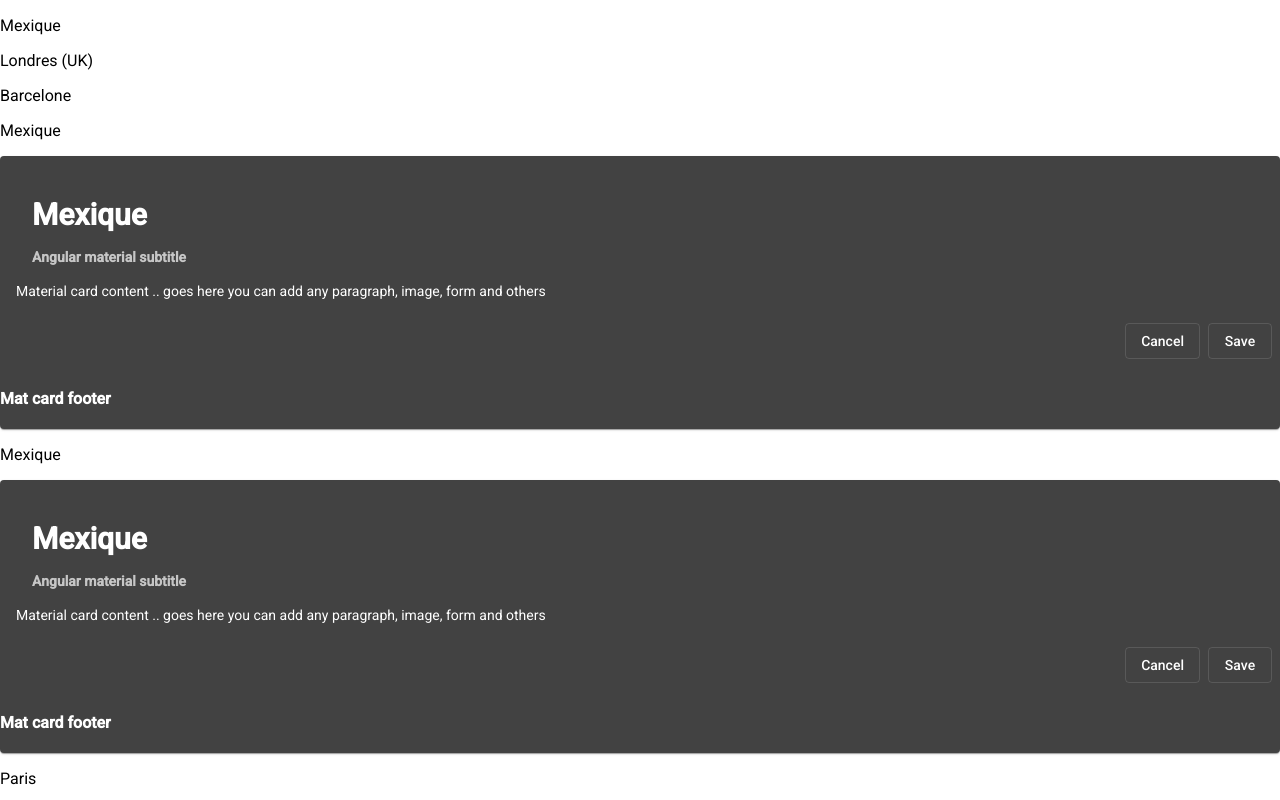
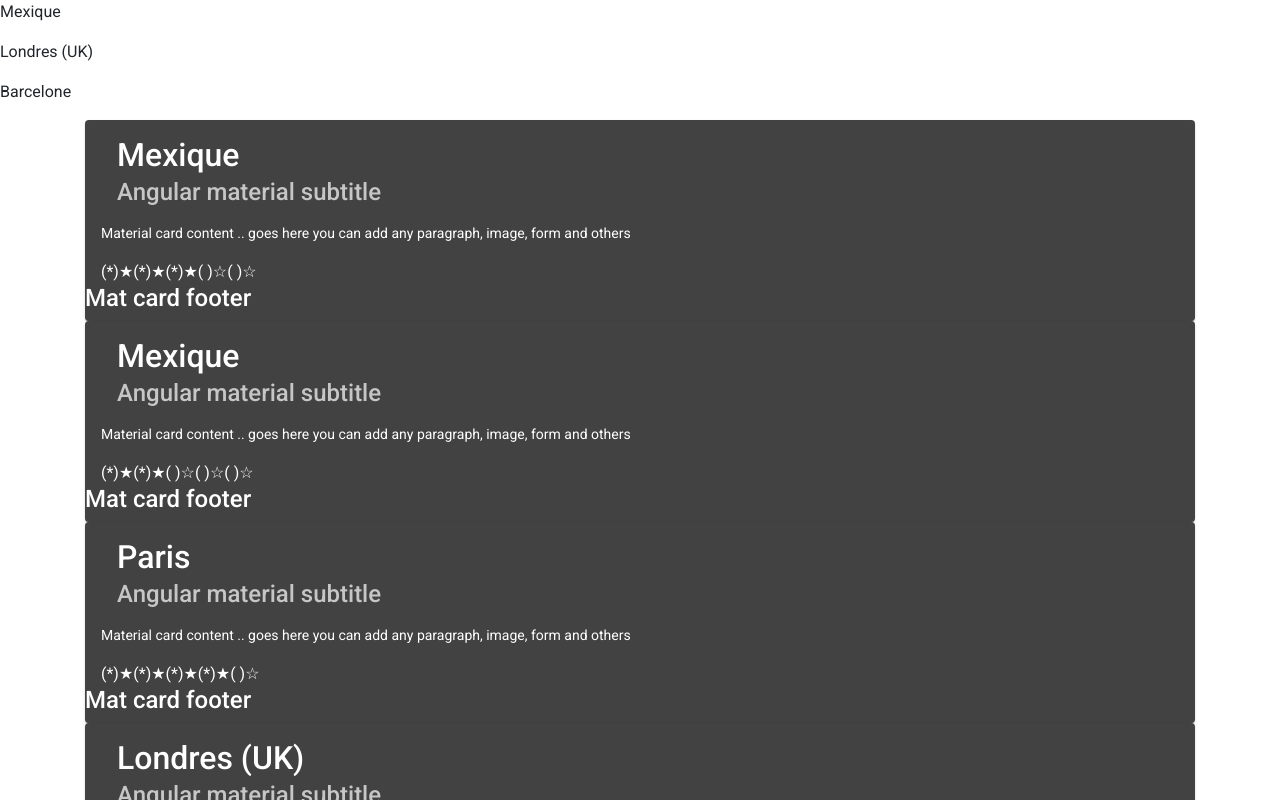
Before and after one commit to BDDinh/Techniques-Programmation-3-Projet1, an Angular app: page / in a window 1280 px wide. Shown: the top 800 px of the page. Built offline with nearby package versions, Linux system fonts and the light colour scheme.

Commit message:
Integration de ngb-rating

```diff
--- a/angular.json
+++ b/angular.json
@@ -27,6 +27,7 @@
               "src/assets"
             ],
             "styles": [
+              "node_modules/bootstrap/dist/css/bootstrap.min.css",
               "./node_modules/@angular/material/prebuilt-themes/purple-green.css",
               "src/styles.css"
             ],
--- a/package.json
+++ b/package.json
@@ -16,10 +16,13 @@
     "@angular/compiler": "~12.2.0",
     "@angular/core": "~12.2.0",
     "@angular/forms": "~12.2.0",
+    "@angular/localize": "~12.2.0",
     "@angular/material": "^12.2.13",
     "@angular/platform-browser": "~12.2.0",
     "@angular/platform-browser-dynamic": "~12.2.0",
     "@angular/router": "~12.2.0",
+    "@ng-bootstrap/ng-bootstrap": "^10.0.0",
+    "bootstrap": "^4.5.0",
     "rxjs": "~6.6.0",
     "tslib": "^2.3.0",
     "zone.js": "~0.11.4"
--- a/src/app/etoile/etoile.component.html
+++ /dev/null
@@ -1,18 +0,0 @@
-<p>etoile works!</p>
-
-<span class="fa fa-star-o" data-jest="empty star"></span>
-<span class="fa fa-star checked" data-jest="full star"></span>
-
-<!--
-    https://betterprogramming.pub/how-to-create-a-star-rating-component-in-angular-ff32234ea531
-    <span class="fa fa-star-o" data-jest="empty star"></span>
-    <span class="fa fa-star checked" data-jest="full star"></span>
-
-    <div *ngFor="let item of [].constructor(10);">
- </div>
-
- https://stackblitz.com/edit/angular-material2-list-of-cards?file=app%2Fapp.component.html
- https://www.positronx.io/angular-star-rating-example-tutorial/
-https://remotestack.io/angular-star-rating-system-examples-tutorial/
-
--->
--- a/src/app/etoile/etoile.component.ts
+++ /dev/null
@@ -1,15 +0,0 @@
-import { Component, OnInit } from '@angular/core';
-
-@Component({
-  selector: 'app-etoile',
-  templateUrl: './etoile.component.html',
-  styleUrls: ['./etoile.component.css']
-})
-export class EtoileComponent implements OnInit {
-
-  constructor() { }
-
-  ngOnInit(): void {
-  }
-
-}
--- a/src/app/forfait-complet/forfait-complet.component.html
+++ b/src/app/forfait-complet/forfait-complet.component.html
@@ -1,5 +1,3 @@
-<p>{{forfaitCible.destination}}</p>
-
 <!-- https://edupala.com/how-to-implement-angular-material-card/ -->
 
 <div class="container">
@@ -18,10 +16,7 @@
       image, form and others
     </mat-card-content>
 
-    <mat-card-actions align="end">
-      <button mat-stroked-button> Cancel </button>
-      <button mat-stroked-button> Save</button>
-    </mat-card-actions>
+    <ngb-rating [max]="5" [(rate)]="starRating" [readonly]="false"></ngb-rating>
 
     <mat-card-footer>
       <h4>Mat card footer</h4>
--- a/src/app/forfait-complet/forfait-complet.component.ts
+++ b/src/app/forfait-complet/forfait-complet.component.ts
@@ -8,10 +8,12 @@ import { Forfait } from '../interfaces/forfait';
 })
 export class ForfaitCompletComponent implements OnInit {
   @Input() forfaitCible: Forfait = {} as Forfait;
+  starRating:number = 0;
 
   constructor() { }
 
   ngOnInit(): void {
+    this.starRating = this.forfaitCible.hotel.nombreEtoiles;
   }
 
 }
--- a/src/polyfills.ts
+++ b/src/polyfills.ts
@@ -1,3 +1,7 @@
+/***************************************************************************************************
+ * Load `$localize` onto the global scope - used if i18n tags appear in Angular templates.
+ */
+import '@angular/localize/init';
 /**
  * This file includes polyfills needed by Angular and is loaded before the app.
  * You can add your own extra polyfills to this file.
```
Also changed, not shown: src/app/app.module.ts (+4 -4 lines), src/app/etoile/etoile.component.css (deleted), 2 other files (tests, documents, lock files or other folders).
